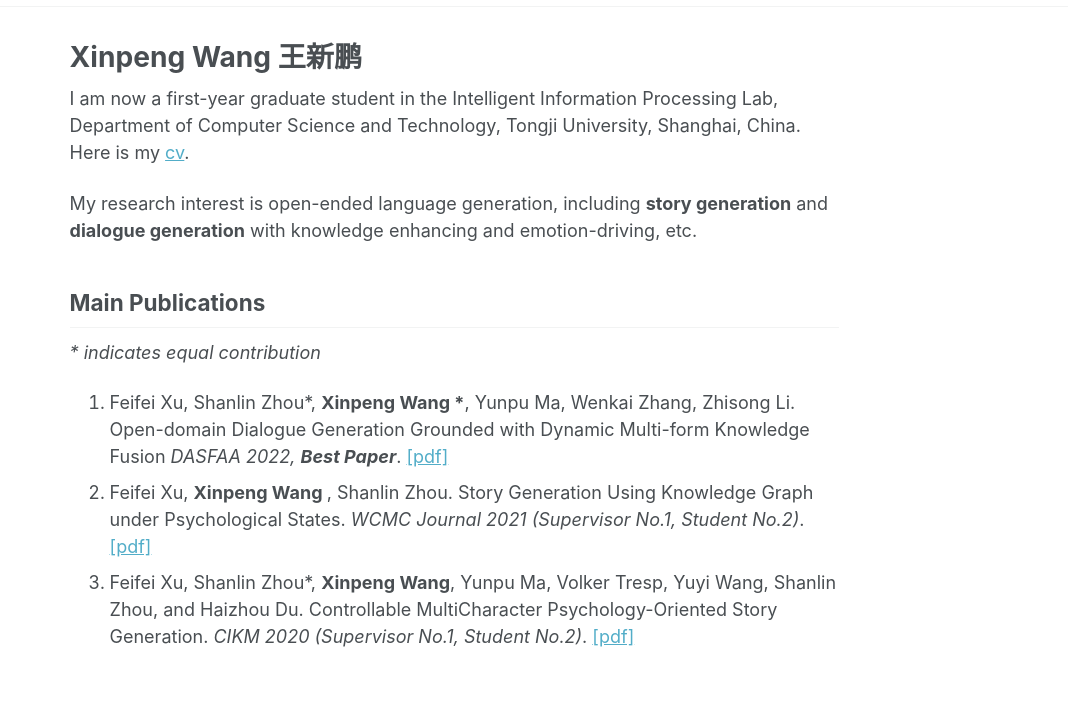
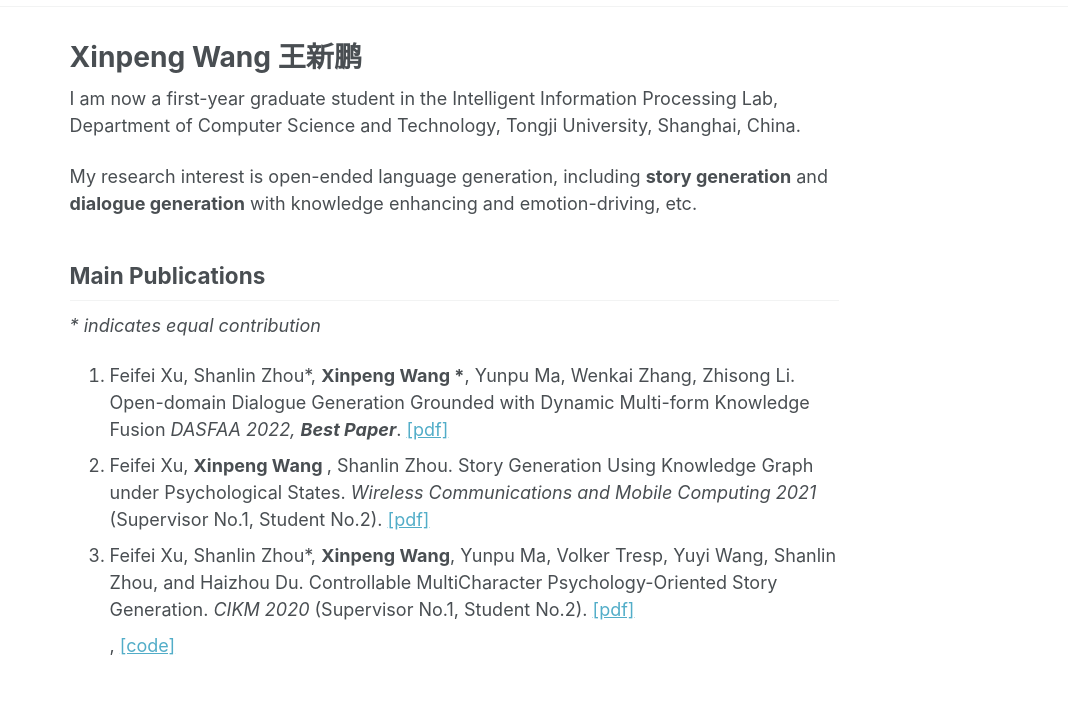
Before and after one commit to victorup/victorup.github.io, a plain HTML site: page index.html in a window 1280 px wide. Shown: the part 75-776 px from the top of the page, 212-1280 px from the left. Drawn offline with Linux system fonts and the light colour scheme.

Commit message:
Update index.html

```diff
--- a/index.html
+++ b/index.html
@@ -790,7 +790,7 @@
             <section class="page__content" itemprop="text">
                 <p>I am now a first-year graduate student in the Intelligent Information Processing Lab, Department of
                     Computer Science and Technology, Tongji University, Shanghai, China.
-                    Here is my <a href="https://victorup.github.io/pdf/xinpeng_wang_cv.pdf">cv</a>.
+<!--                     Here is my <a href="https://victorup.github.io/pdf/xinpeng_wang_cv.pdf">cv</a>. -->
                     <!--                    and <a href="https://victorup.github.io/_pages/*">简历</a>.</p>-->
                 <p>My research interest is open-ended language generation,
                     including <strong>story generation</strong> and <strong>dialogue generation</strong>
@@ -804,14 +804,13 @@
                         <a href="https://arxiv.org/pdf/2204.11239.pdf">[pdf]</a></li>
                     <li>Feifei Xu, <strong>Xinpeng Wang </strong>, Shanlin Zhou.
                         Story Generation Using Knowledge Graph under Psychological States.
-                        <em>WCMC Journal 2021 (Supervisor No.1, Student No.2)</em>.
+                        <em>Wireless Communications and Mobile Computing 2021</em> (Supervisor No.1, Student No.2).
                         <a href="https://downloads.hindawi.com/journals/wcmc/2021/5530618.pdf">[pdf]</a></li>
                     <li>Feifei Xu, Shanlin Zhou*, <strong>Xinpeng Wang</strong>, Yunpu Ma, Volker Tresp, Yuyi Wang,
                         Shanlin Zhou, and Haizhou Du.
                         Controllable MultiCharacter Psychology-Oriented Story Generation.
-                        <em>CIKM 2020 (Supervisor No.1, Student No.2)</em>.
-                        <a href="https://arxiv.org/pdf/2010.05230v1.pdf">[pdf]</a></li>
-
+                        <em>CIKM 2020</em> (Supervisor No.1, Student No.2).
+                        <a href="https://arxiv.org/pdf/2010.05230v1.pdf">[pdf]</a></li>, <a href="https://github.com/victorup/SoCP">[code]</a></li>
                 </ol>
             </section>
             <footer class="page__meta"></footer>
```
